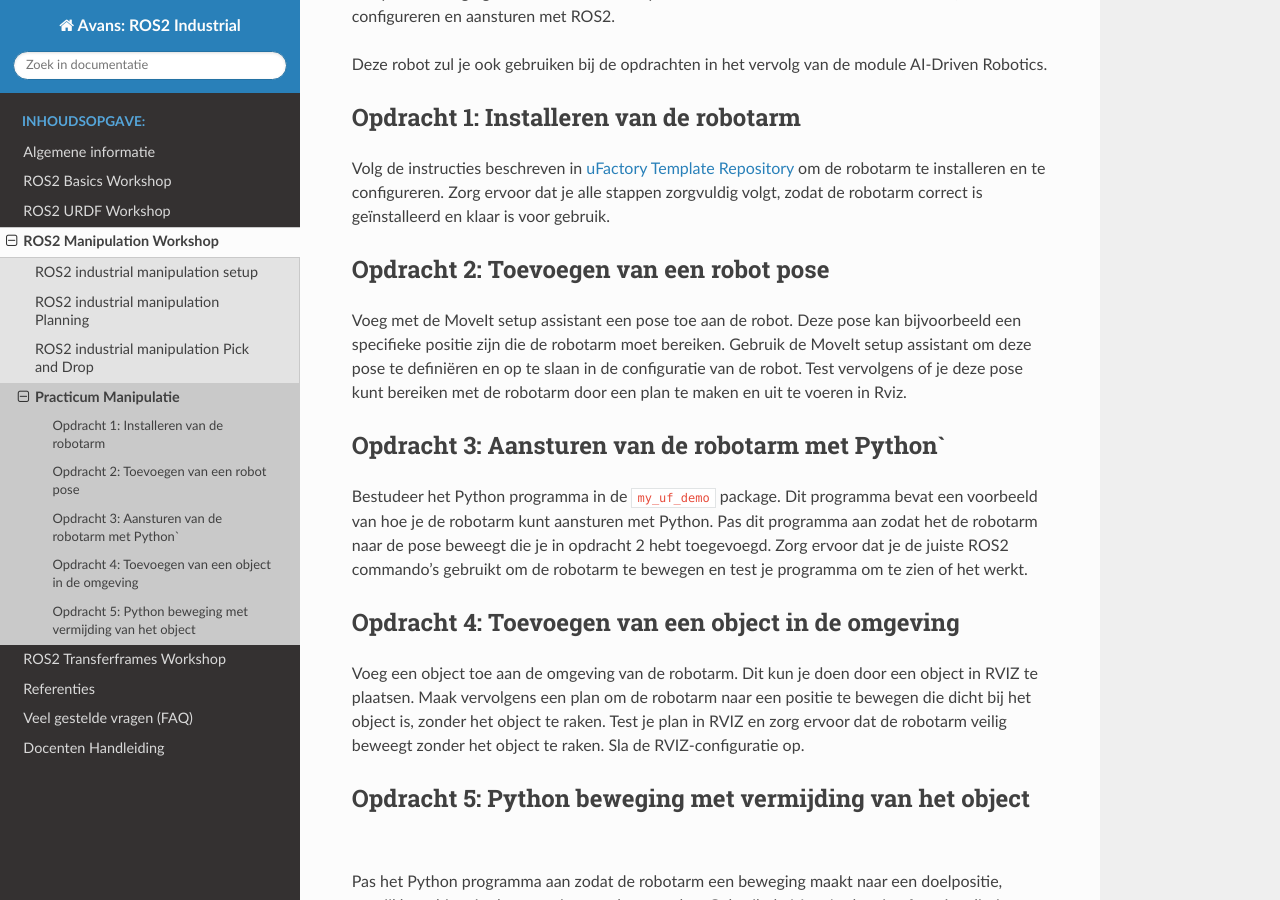
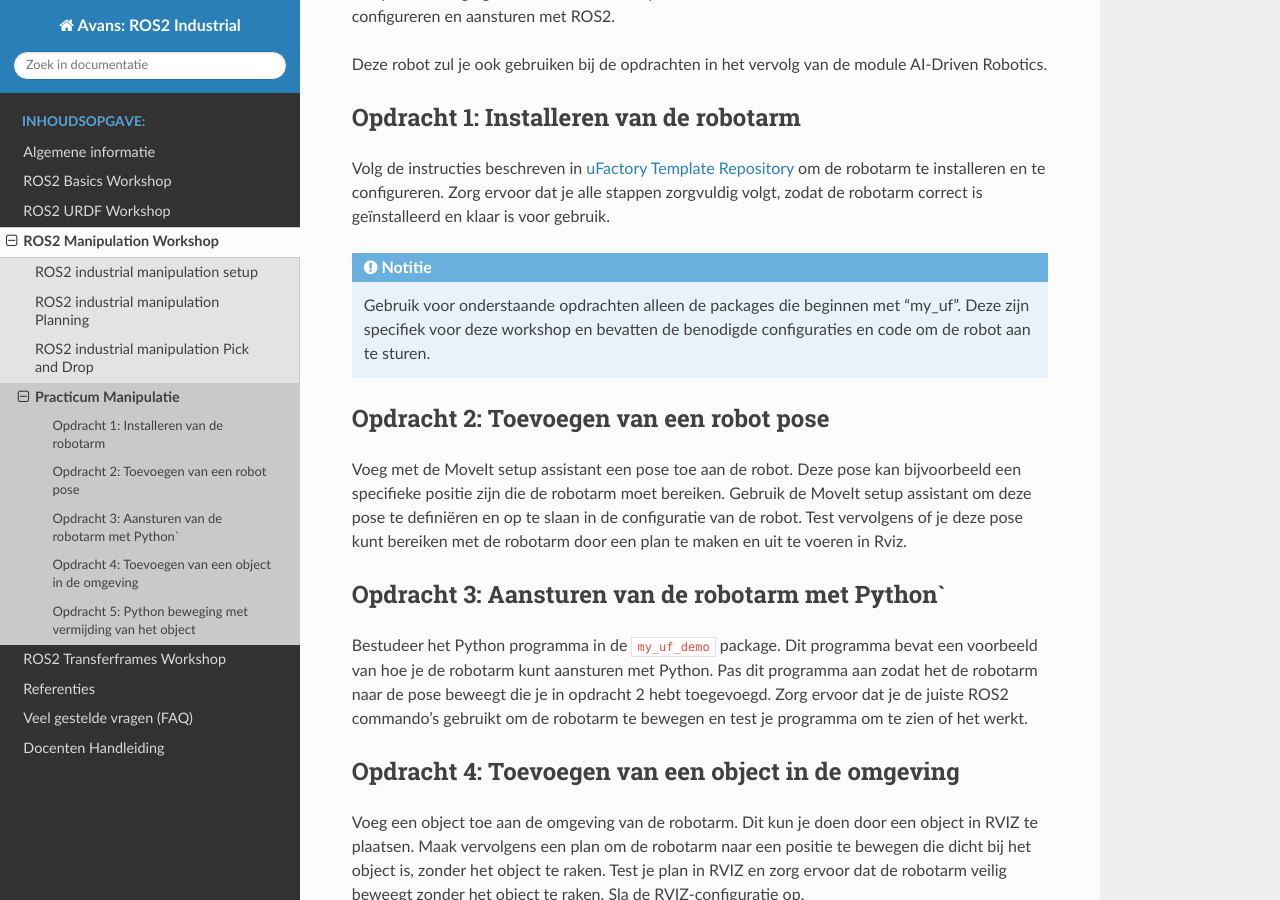
Before and after one commit to AvansMechatronica/ROS2_industrial_workshop, a Sphinx documentation site: the page built from documentation/4_manipulation/manipulation_practicum.md, in a window 1280 px wide and 900 px high, scrolled down 1074 px. Built offline with Sphinx 7.4.7 and the Read the Docs theme 3.1.0, drawn with Linux system fonts in a browser that asks for light colours.

Commit message:
20260518

```diff
--- a/documentation/4_manipulation/manipulation_practicum.md
+++ b/documentation/4_manipulation/manipulation_practicum.md
@@ -11,6 +11,10 @@ Deze robot zul je ook gebruiken bij de opdrachten in het vervolg van de module A
 ## Opdracht 1: Installeren van de robotarm
 Volg de  instructies beschreven in [uFactory Template Repository](https://avansmechatronica.github.io/my_ufactory_ROS2/) om de robotarm te installeren en te configureren. Zorg ervoor dat je alle stappen zorgvuldig volgt, zodat de robotarm correct is geïnstalleerd en klaar is voor gebruik.
 
+:::{note}
+Gebruik voor onderstaande opdrachten alleen de packages die beginnen met "my_uf". Deze zijn specifiek voor deze workshop en bevatten de benodigde configuraties en code om de robot aan te sturen.
+:::
+
 ## Opdracht 2: Toevoegen van een robot pose
 Voeg met de MoveIt setup assistant een pose toe aan de robot. Deze pose kan bijvoorbeeld een specifieke positie zijn die de robotarm moet bereiken. Gebruik de MoveIt setup assistant om deze pose te definiëren en op te slaan in de configuratie van de robot. Test vervolgens of je deze pose kunt bereiken met de robotarm door een plan te maken en uit te voeren in Rviz.
 
@@ -23,6 +27,7 @@ Sla de RVIZ-configuratie op.
 
 ## Opdracht 5: Python beweging met vermijding van het object
 Pas het Python programma aan zodat de robotarm een beweging maakt naar een doelpositie, terwijl het object in de omgeving wordt vermeden. Gebruik de MoveIt planning functionaliteit om een pad te plannen dat het object ontwijkt. Test je aangepaste programma om te zien of de robotarm succesvol naar de doelpositie beweegt zonder het object te raken.
+
 :::{tip}
 Maak 2 poses in translation en quaternion formaat die je hebt gebruikt in deze opdracht. Gebruik deze poses om de robot te bewegen om het object heen.
 :::
```
